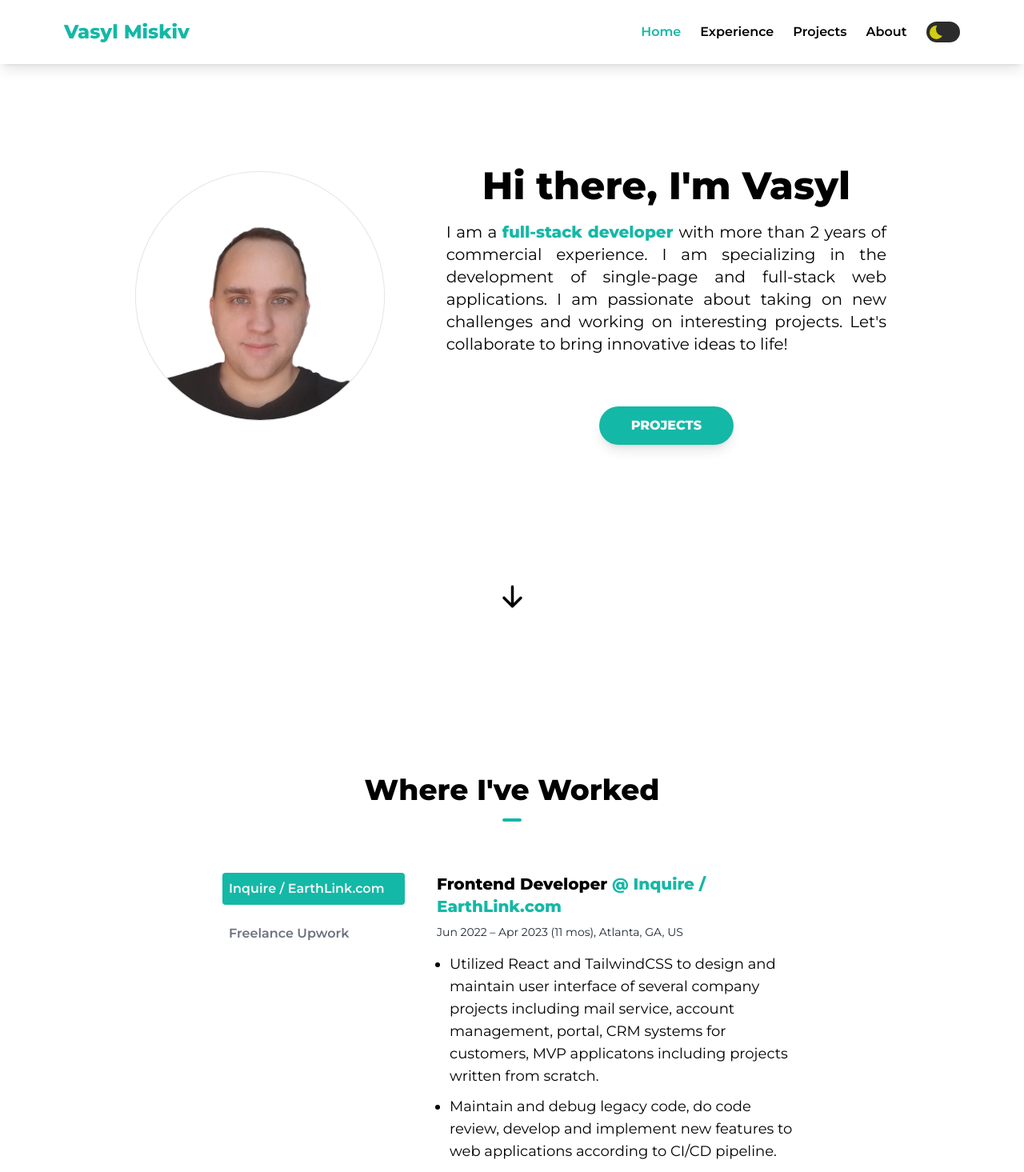
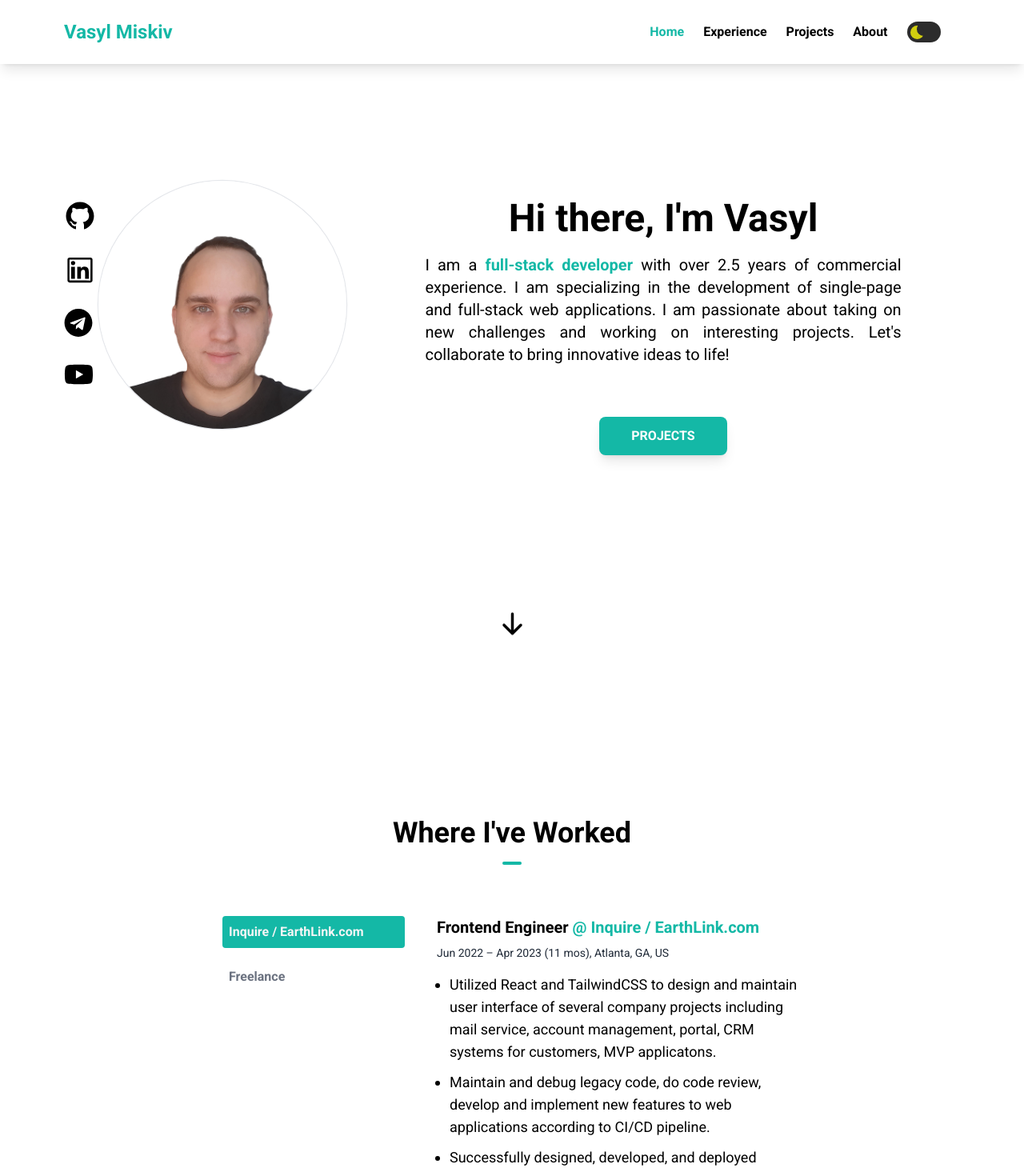
Before and after one commit to vasylmiskiv/own-portfolio, a Next.js app: page / in a window 1280 px wide. Shown: the top 1465 px of the page at 80% size. Built offline with nearby package versions, Linux system fonts and the light colour scheme.

Commit message:
fixed ui, added some features

```diff
--- a/app/components/AboutSection.tsx
+++ b/app/components/AboutSection.tsx
@@ -55,7 +55,7 @@ const AboutSection = () => {
                   href="/documents/Vasyl_Miskiv.pdf"
                   target="_blank"
                   rel="noopener noreferrer"
-                  download="Resume"
+                  download="Vasyl Miskiv.pdf"
                 >
                   <div className="flex gap-3 items-center">
                     <div>Download CV</div>
--- a/app/components/Header.tsx
+++ b/app/components/Header.tsx
@@ -5,6 +5,8 @@ import { useTheme } from "next-themes";
 import { NAV_ITEMS } from "../constants/constants";
 import { useEffect, useState } from "react";
 import { IoMdMenu, IoMdClose } from "react-icons/io";
+import { AiOutlineGithub, AiOutlineLinkedin } from "react-icons/ai";
+import { FaTelegram, FaYoutube } from "react-icons/fa";
 
 const Header = () => {
   const { theme, setTheme } = useTheme();
@@ -53,11 +55,11 @@ const Header = () => {
           </div>
         </div>
         <div
-          className={`flex justify-self-center pb-3 mt-5 md:block md:pb-0 md:mt-0 ${
+          className={`flex justify-self-center pb-3 mt-5 md:block md:pb-0 md:mt-0  ${
             navbar ? `block relative pb-8 mt-0` : `hidden`
           }`}
         >
-          <div className="items-center justify-center space-y-8 md:flex md:space-x-6 md:space-y-0">
+          <div className="w-full items-center justify-center space-y-8 md:flex md:space-x-6 md:space-y-0">
             {NAV_ITEMS.map((item, i) => (
               <Link
                 key={i}
@@ -72,7 +74,6 @@ const Header = () => {
               </Link>
             ))}
 
-            {isLight && (
             <label className="switch">
               <input
                 type="checkbox"
@@ -81,7 +82,50 @@ const Header = () => {
               />
               <span className="slider"></span>
             </label>
-            )}
+
+            <div className="bg-gray-200 dark:bg-gray-800 h-[1px]"></div>
+
+            <div className="md:hidden flex justify-center gap-8 px-2">
+              <a
+                href="https://github.com/vasylmiskiv"
+                rel="noreferrer"
+                target="_blank"
+              >
+                <AiOutlineGithub
+                  className="hover:text-teal-500 hover:duration-200"
+                  size={33}
+                />
+              </a>
+
+              <a
+                href="https://www.linkedin.com/in/vasylmiskiv/"
+                rel="noreferrer"
+                target="_blank"
+              >
+                <AiOutlineLinkedin
+                  className="hover:-translate-y-1 transition-transform cursor-pointer"
+                  size={33}
+                />
+              </a>
+
+              <a href="https://t.me/vmiskiv" rel="noreferrer" target="_blank">
+                <FaTelegram
+                  className="mt-[3px] hover:-translate-y-1 transition-transform cursor-pointer"
+                  size={28}
+                />
+              </a>
+
+              <a
+                href="https://www.youtube.com/@VasylMiskiv/streams"
+                rel="noreferrer"
+                target="_blank"
+              >
+                <FaYoutube
+                  className="mt-[3px] hover:-translate-y-1 transition-transform cursor-pointer"
+                  size={28}
+                />
+              </a>
+            </div>
           </div>
         </div>
       </div>
--- a/app/components/HeroSection.tsx
+++ b/app/components/HeroSection.tsx
@@ -11,9 +11,9 @@ const HeroSection = () => {
 
   return (
     <section id="hero">
-      <div className="flex flex-col text-center pt-36 pb-20 md:px-7 md:pb-40 md:pt-52 items-center justify-center md:flex-row md:space-x-20">
-        <div className="max-sm:px-5 md:w-1/3 max-sm:mb-10">
-          <div className="mx-auto mb-6 w-[220px] h-[220px] md:w-[250px] md:h-[250px] overflow-hidden rounded-full scale-125 border border-gray-200 pointer-events-none select-none dark:border-none ">
+      <div className="flex flex-col text-center pt-20 pb-40 md:pt-52 md:mb-20 md:pb-10 items-center justify-center max-md:flex-col lg:flex-row lg:gap-32">
+        <div className="max-sm:px-5 md:mb-16 max-sm:mb-10">
+          <div className="mx-auto mt-12 max-sm:mb-5 md:mb-10 w-[220px] h-[220px] md:w-[250px] md:h-[250px] overflow-hidden rounded-full scale-125 border border-gray-200 pointer-events-none select-none dark:border-none">
             <img
               src="/profile-photo.png"
               alt="profile-photo"
@@ -21,7 +21,7 @@ const HeroSection = () => {
             />
           </div>
         </div>
-        <div className="md:w-3/5">
+        <div className="md:w-4/5 lg:w-3/5">
           <h1 className="mb-5 text-3xl md:text-5xl font-bold select-none">
             Hi there, I&#39;m Vasyl
           </h1>
@@ -30,11 +30,10 @@ const HeroSection = () => {
             <span className="text-teal-500 font-bold">
               full-stack developer{" "}
             </span>
-            with more than 2 years of commercial experience. I am specializing
-            in the development of single-page and full-stack web applications. I
-            am passionate about taking on new challenges and working on
-            interesting projects. Let's collaborate to bring innovative ideas to
-            life!
+            with over 2.5 years of commercial experience. I am specializing in
+            the development of single-page and full-stack web applications. I am
+            passionate about taking on new challenges and working on interesting
+            projects. Let's collaborate to bring innovative ideas to life!
           </p>
           <Link
             to="projects"
@@ -45,13 +44,13 @@ const HeroSection = () => {
             offset={-100}
             duration={500}
           >
-            <button className="py-3 px-10 font-bold text-white bg-teal-500 uppercase rounded-full hover:bg-teal-600 duration-300 shadow-lg">
+            <button className="py-3 px-10 font-bold text-white bg-teal-500 uppercase rounded-lg hover:bg-teal-600 duration-300 shadow-lg">
               Projects
             </button>
           </Link>
         </div>
       </div>
-      <div className="py-5 flex flex-row justify-center">
+      <div className="py-10 flex flex-row justify-center">
         <Link
           to="experience"
           activeClass="active"
--- a/app/components/ProjectSection.tsx
+++ b/app/components/ProjectSection.tsx
@@ -21,10 +21,10 @@ const ProjectSection = () => {
           <div key={i}>
             <SlideUp offset="-275px 0px -275px 0px">
               <div className="py-8">
-                <div className="mb-10 flex flex-col animate-slideUpCubiBezier animation-delay-2 rounded-lg md:flex-row md:space-x-12">
-                  <div className="md:w-1/2 shadow-lg overflow-hidden rounded-xl max-sm:mb-6">
+                <div className=" mb-10 flex flex-col animate-slideUpCubiBezier animation-delay-2 rounded md:flex-row md:space-x-12">
+                  <div className="md:w-1/2 shadow-lg overflow-hidden rounded max-sm:mb-6">
                     <Link href={project.link} target="_blank">
-                      <div className="md:h-[250px]">
+                      <div className="md:h-[250px] opacity-90 hover:opacity-100 duration-200">
                         <img
                           src={project.image}
                           alt="project"
@@ -56,6 +56,7 @@ const ProjectSection = () => {
                     </div>
                   </div>
                 </div>
+
                 <div className="mr-5 flex flex-row justify-end space-x-4">
                   <Link href={project.github} target="_blank">
                     <BsGithub
--- /dev/null
+++ b/app/components/Socials.tsx
@@ -0,0 +1,41 @@
+import React from "react";
+import { AiOutlineGithub, AiOutlineLinkedin } from "react-icons/ai";
+import { FaTelegram, FaYoutube } from "react-icons/fa";
+
+const Socials = () => {
+  return (
+    <div className="max-lg:hidden fixed md:left-10 xl:left-20 top-[46%] transform -translate-y-1/2 ">
+      <div className="flex flex-col justify-between gap-7">
+        <a
+          href="https://github.com/vasylmiskiv"
+          rel="noreferrer"
+          target="_blank"
+        >
+          <AiOutlineGithub className="hover:text-teal-500" size={40} />
+        </a>
+
+        <a
+          href="https://www.linkedin.com/in/vasylmiskiv/"
+          rel="noreferrer"
+          target="_blank"
+        >
+          <AiOutlineLinkedin className="hover:text-teal-500" size={40} />
+        </a>
+
+        <a href="https://t.me/vmiskiv" rel="noreferrer" target="_blank">
+          <FaTelegram className="hover:text-teal-500" size={36} />
+        </a>
+
+        <a
+          href="https://www.youtube.com/@VasylMiskiv/streams"
+          rel="noreferrer"
+          target="_blank"
+        >
+          <FaYoutube className="hover:text-teal-500" size={37} />
+        </a>
+      </div>
+    </div>
+  );
+};
+
+export default Socials;
--- a/app/constants/constants.ts
+++ b/app/constants/constants.ts
@@ -53,13 +53,14 @@ export const LINKS = {
 
 export const EXPERIENCE: Array<IExperienceItem> = [
   {
-    role: "Frontend Developer",
+    role: "Frontend Engineer",
     organization: "Inquire / EarthLink.com",
     location: "Atlanta, GA, US",
     period: "Jun 2022 – Apr 2023 (11 mos)",
     description: [
-      "Utilized React and TailwindCSS to design and maintain user interface of several company projects including mail service, account management, portal, CRM systems for customers, MVP applicatons including projects written from scratch.",
+      "Utilized React and TailwindCSS to design and maintain user interface of several company projects including mail service, account management, portal, CRM systems for customers, MVP applicatons.",
       "Maintain and debug legacy code, do code review, develop and implement new features to web applications according to CI/CD pipeline.",
+      "Successfully designed, developed, and deployed applications from scratch",
       "Collaborated with cross-functional teams: Worked closely with product managers, designers, and backend engineers to gather requirements, brainstorm solutions, and ensure seamless integration of frontend components with backend systems.",
       "Developed user interfaces that were optimized for various devices and screen sizes, ensuring a consistent and user-friendly experience across different platforms, including desktop and mobile.",
       "Identified and addressed performance bottlenecks in the frontend codebase, optimized rendering and loading times, and implemented best practices to enhance the overall user experience.",
@@ -69,7 +70,7 @@ export const EXPERIENCE: Array<IExperienceItem> = [
   },
   {
     role: "Full Stack Developer",
-    organization: "Freelance Upwork",
+    organization: "Freelance",
     location: "Kyiv, Ukraine",
     period: "Dec 2020 – Jun 2022 (1 yr 7 mos)",
     description: [
--- a/app/globals.css
+++ b/app/globals.css
@@ -1,12 +1,11 @@
-@import url("https://fonts.googleapis.com/css2?family=Montserrat:wght@400;500;600;800&display=swap");
-
+@import url("https://fonts.googleapis.com/css2?family=Roboto:wght@400;500;700&display=swap");
 @tailwind base;
 @tailwind components;
 @tailwind utilities;
 
 html,
 body {
-  font-family: "Montserrat", sans-serif;
+  font-family: "Roboto", sans-serif;
   font-weight: 400;
   overflow-x: hidden;
   width: 100%;
--- a/app/page.tsx
+++ b/app/page.tsx
@@ -9,10 +9,12 @@ import AboutSection from "./components/AboutSection";
 import ProjectSection from "./components/ProjectSection";
 import ExperienceSection from "./components/ExperienceSection";
 import Container from "./components/Container";
+import Socials from "./components/Socials";
 
 const Home = () => {
   return (
     <ThemeProvider enableSystem={true} attribute="class">
+      <div className="relative">
         <Header />
         <Container>
           <HeroSection />
@@ -20,8 +22,9 @@ const Home = () => {
           <ProjectSection />
           <AboutSection />
         </Container>
-
+        <Socials />
         <Footer />
+      </div>
     </ThemeProvider>
   );
 };
```
Also changed, not shown: app/components/Footer.tsx (+9 -8 lines), 1 other file (tests, documents, lock files or other folders). Lines whose indentation alone changed are shown as unchanged.
